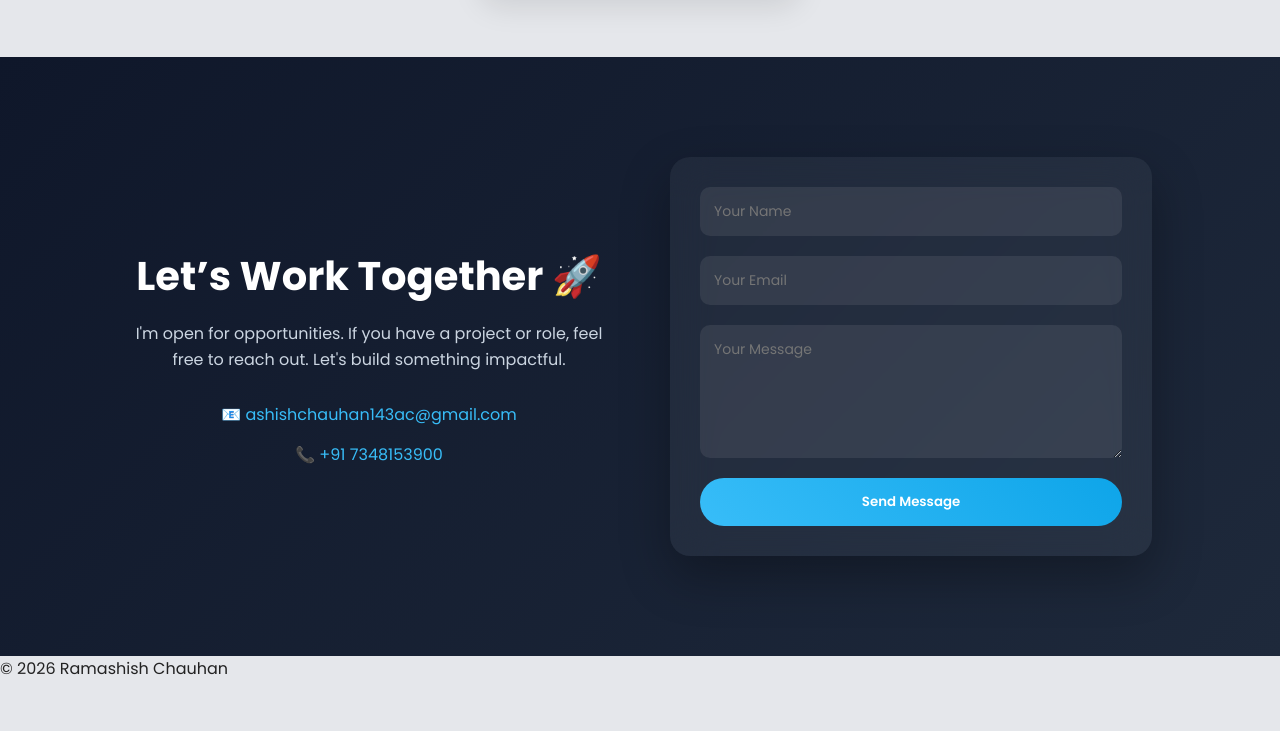
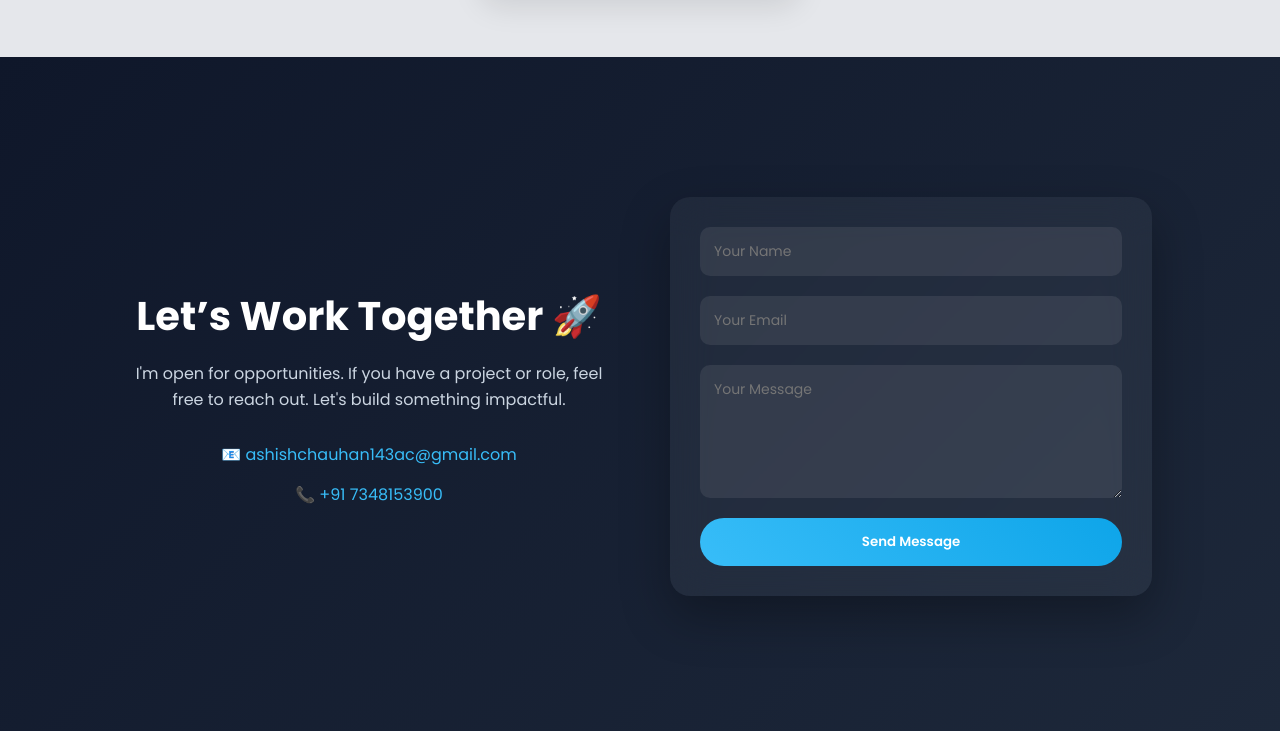
Before and after one commit to Ramashishchauhan143/My_portfolio, a plain HTML site: page index.html in a window 1280 px wide. Shown: the part 4009-4740 px from the top of the page. Before the commit the page ends 4690 px from the top, so only its background shows below. Drawn offline with nearby package versions, Linux system fonts and the light colour scheme.

Commit message:
whether url

```diff
--- a/index.html
+++ b/index.html
@@ -289,7 +289,7 @@ Strong understanding of OOP, Data Structures, and problem-solving.
 
 <p>Weather data using API integration.</p>
 
-<a href="https://ramashishchauhan143.github.io/whetherapp/" target="_blank">Live Site</a>
+<a href="https://whether-application-pi.vercel.app/" target="_blank">Live Site</a>
 
 </div>
 
@@ -327,12 +327,7 @@ Strong understanding of OOP, Data Structures, and problem-solving.
 
 
 
-
-
-
-</div>
-
-<section class="hire">
+<section id="contact" class="hire">
 
   <div class="hire-wrapper">
 
@@ -375,7 +370,6 @@ Strong understanding of OOP, Data Structures, and problem-solving.
   </div>
 
 </section>
-
 <footer>
 © 2026 Ramashish Chauhan
 </footer>
--- a/style.css
+++ b/style.css
@@ -747,3 +747,16 @@ width:90%;
     font-size: 30px;
   }
 }
+html{
+  scroll-behavior: smooth;
+}
+
+html{
+  scroll-behavior:smooth;
+  scroll-padding-top:120px;
+}
+
+#contact{
+  min-height:100vh;
+  padding-top:140px;
+}
```
